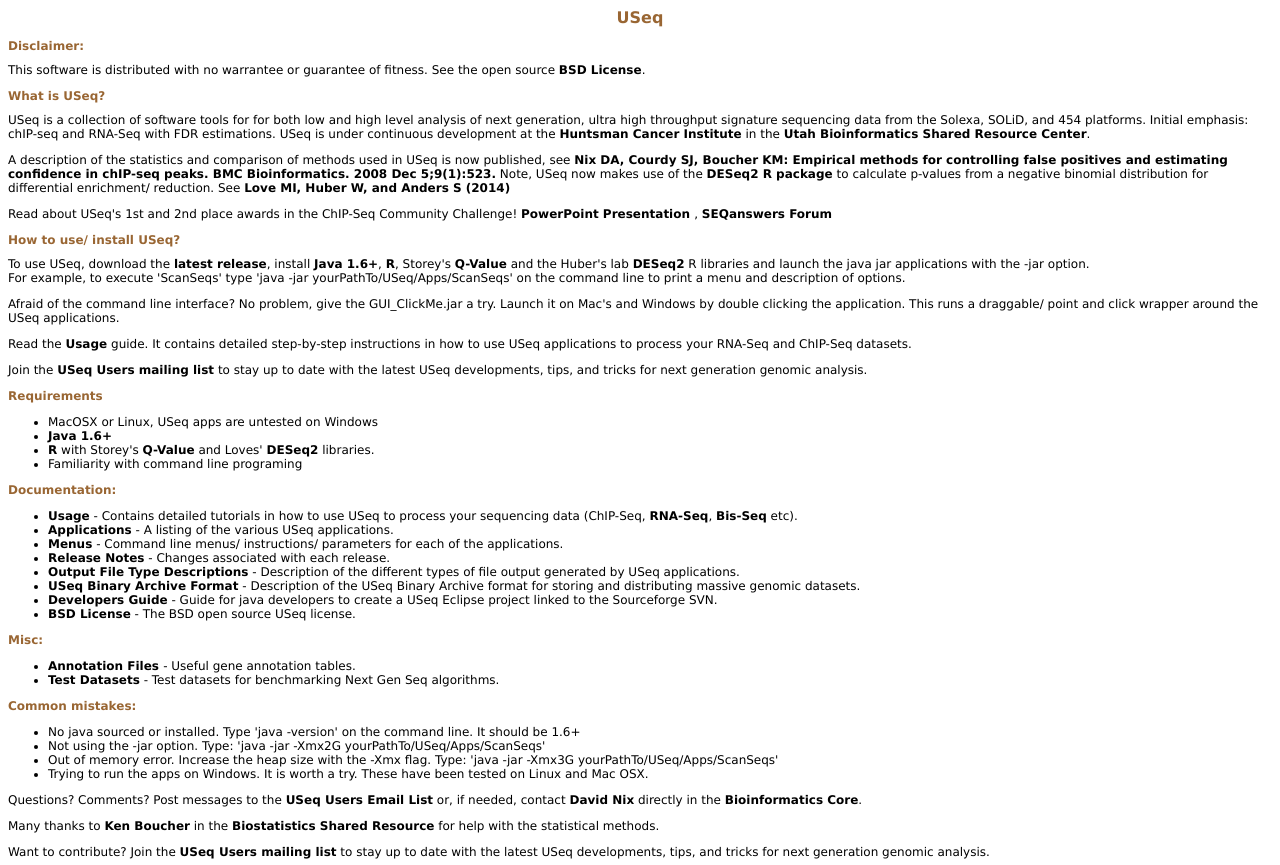
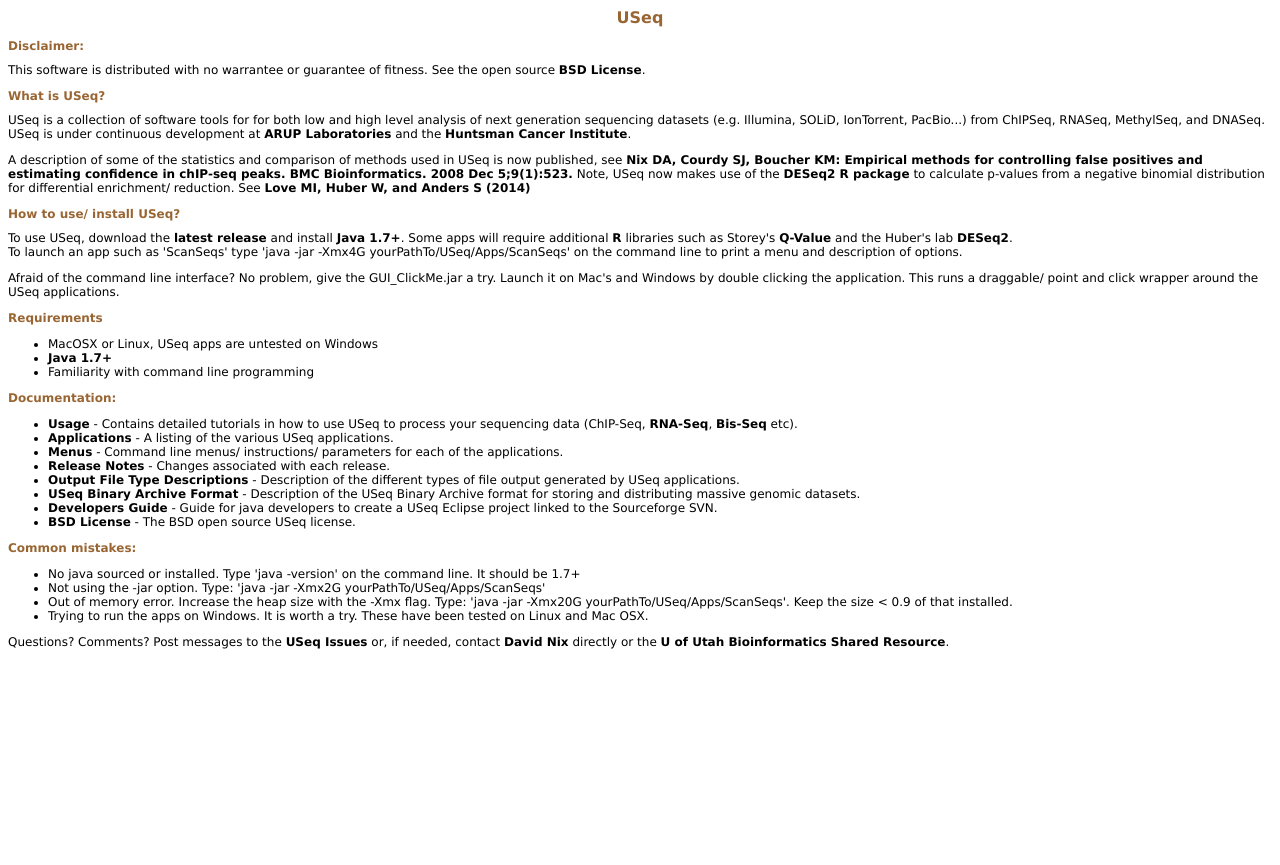
Before and after one commit to HuntsmanCancerInstitute/USeq, a plain HTML site: page Documentation/USeqDocumentation/README.html in a window 1280 px wide. Shown: the top 865 px of the page. After the commit the page ends 800 px from the top, so only its background shows below. Drawn offline with Linux system fonts and the light colour scheme; grey boxes are pictures that could not be loaded.

Commit message:
Updated the readme and index docs to reflect the move to ARUP and GitHub

```diff
--- a/Documentation/USeqDocumentation/README.html
+++ b/Documentation/USeqDocumentation/README.html
@@ -21,29 +21,28 @@
 <h2>Disclaimer:</h2> This software is distributed with no warrantee or guarantee of fitness. See the open source <A HREF="license.txt">BSD License</A></b>.<p>
 
 <h2>What is USeq?</h2>
-USeq is a collection of software tools for for both low and high level analysis of next generation, ultra high throughput signature sequencing data from the Solexa, SOLiD, and 454 platforms.
-Initial emphasis: chIP-seq and RNA-Seq with FDR estimations. USeq is under continuous development at the <a href="http://www.hci.utah.edu/">
-Huntsman Cancer Institute</a> in the <a href="http://bioserver.hci.utah.edu/BioInfo/">Utah Bioinformatics Shared Resource Center</a>.
+USeq is a collection of software tools for for both low and high level analysis of next generation sequencing datasets (e.g. Illumina, SOLiD, IonTorrent, PacBio...)
+from ChIPSeq, RNASeq, MethylSeq, and DNASeq. USeq is under continuous development at <a href="https://www.aruplab.com/">ARUP Laboratories</a>
+ and the <a href="http://healthcare.utah.edu/huntsmancancerinstitute/research/shared-resources/center-managed/bioinformatics/">
+Huntsman Cancer Institute</a>.
 <p>
-A description of the statistics and comparison of methods used in USeq is now published, see <A HREF="http://www.biomedcentral.com/1471-2105/9/523">Nix DA, Courdy SJ, Boucher KM: Empirical methods for controlling false positives and estimating confidence in chIP-seq peaks. BMC Bioinformatics. 2008 Dec 5;9(1):523.<a>
+A description of some of the statistics and comparison of methods used in USeq is now published, see <A HREF="http://www.biomedcentral.com/1471-2105/9/523">Nix DA, Courdy SJ, Boucher KM: Empirical methods for controlling false positives and estimating confidence in chIP-seq peaks. BMC Bioinformatics. 2008 Dec 5;9(1):523.<a>
 Note, USeq now makes use of the <a href="http://www.bioconductor.org/packages/release/bioc/html/DESeq2.html">DESeq2 R package</a> to calculate p-values from a negative binomial distribution for differential enrichment/ reduction. See <A HREF="http://biorxiv.org/content/early/2014/05/27/002832"> Love MI, Huber W, and Anders S (2014)</a>
 <p>
-Read about USeq's 1st and 2nd place awards in the ChIP-Seq Community Challenge! <A HREF="nextGenJCMar09.ppt">PowerPoint Presentation </A>, <a href="http://seqanswers.com/forums/showthread.php?t=1039">SEQanswers Forum</a>
 <h2>How to use/ install USeq?</h2>
-To use USeq, download the <a href="http://sourceforge.net/projects/useq">latest release</a>, install <a href="http://www.java.com/en/download/">Java 1.6+</a>, <a href="http://www.r-project.org/">R</a>, Storey's <a href="http://genomics.princeton.edu/storeylab/qvalue/">Q-Value</a>
-and the Huber's lab <a href="http://www.bioconductor.org/packages/release/bioc/html/DESeq2.html">DESeq2</a> R libraries and launch the java jar applications with the -jar option.<br>
-For example, to execute 'ScanSeqs' type 'java -jar yourPathTo/USeq/Apps/ScanSeqs' on the command line to print a menu and description of options. <p>
+To use USeq, download the <a href="https://github.com/ARUP-NGS/USeq/releases">latest release</a> and install <a href="http://www.java.com/en/download/">Java 1.7+</a>. Some apps will require additional <a href="http://www.r-project.org/">R</a> libraries
+such as Storey's <a href="http://genomics.princeton.edu/storeylab/qvalue/">Q-Value</a>
+and the Huber's lab <a href="http://www.bioconductor.org/packages/release/bioc/html/DESeq2.html">DESeq2</a>.<br>
+
+To launch an app such as 'ScanSeqs' type 'java -jar -Xmx4G yourPathTo/USeq/Apps/ScanSeqs' on the command line to print a menu and description of options. <p>
 Afraid of the command line interface? No problem, give the GUI_ClickMe.jar a try. Launch it on Mac's and Windows by double clicking the application. This runs a draggable/ point and click wrapper
 around the USeq applications. <p>
-Read the <A HREF="usage.html">Usage</A> guide. It contains detailed step-by-step instructions in how to use USeq applications to process your RNA-Seq and ChIP-Seq datasets.<p>
-Join the <a href="https://lists.sourceforge.net/lists/listinfo/useq-users">USeq Users mailing list</a> to stay up to date with the latest USeq developments, tips, and tricks for next generation genomic analysis.<p>
 
 <h2>Requirements</h2>
  <ul>
  	<li>MacOSX or Linux, USeq apps are untested on Windows
-	<li><a href="http://www.java.com/en/download/">Java 1.6+</a>
-	<li><a href="http://www.r-project.org/">R</a> with Storey's <a href="http://genomics.princeton.edu/storeylab/qvalue/">Q-Value</a> and Loves' <a href="http://www.bioconductor.org/packages/release/bioc/html/DESeq2.html">DESeq2</a> libraries.
-	<li>Familiarity with command line programing
+	<li><a href="http://www.java.com/en/download/">Java 1.7+</a>
+	<li>Familiarity with command line programming
 </ul>
 
 <H2>Documentation:</H2>
@@ -58,26 +57,14 @@
 	<li><A HREF="license.txt">BSD License</A> - The BSD open source USeq license.</li>
 </ul>
 
-<H2>Misc:</H2>
- <ul>
-	<li><a href="http://bioserver.hci.utah.edu/Annotations/">Annotation Files </a> - Useful gene annotation tables.</li>
-	<li><a href="http://bioserver.hci.utah.edu/TestDatasets/">Test Datasets</a> - Test datasets for benchmarking Next Gen Seq algorithms.</li>
-</ul>
-
 <H2>Common mistakes:</H2>
  <ul>
-	<li>No java sourced or installed.  Type 'java -version' on the command line.  It should be 1.6+ </li>
+	<li>No java sourced or installed.  Type 'java -version' on the command line.  It should be 1.7+ </li>
 	<li>Not using the -jar option.  Type: 'java -jar -Xmx2G yourPathTo/USeq/Apps/ScanSeqs'</li>
-	<li>Out of memory error.  Increase the heap size with the -Xmx flag.  Type: 'java -jar -Xmx3G yourPathTo/USeq/Apps/ScanSeqs'</li>
+	<li>Out of memory error.  Increase the heap size with the -Xmx flag.  Type: 'java -jar -Xmx20G yourPathTo/USeq/Apps/ScanSeqs'. Keep the size < 0.9 of that installed.</li>
 	<li>Trying to run the apps on Windows.  It is worth a try. These have been tested on Linux and Mac OSX.</li>
 </ul>
 
-Questions? Comments? Post messages to the <a href="mailto:useq-users@lists.sourceforge.net">USeq Users Email List</a> or, if needed, contact <a href="mailto:David.Nix@hci.utah.edu">David Nix</a> directly in the <a href="mailto:bioinformaticsCore@utah.edu">Bioinformatics Core</a>.
+Questions? Comments? Post messages to the <a href="https://github.com/ARUP-NGS/USeq/issues">USeq Issues</a> or, if needed, contact <a href="mailto:David.Nix@aruplab.com">David Nix</a> directly or the <a href="mailto:bioinformaticsCore@utah.edu">U of Utah Bioinformatics Shared Resource</a>.
 <p>
-Many thanks to <a href="mailto:ken.boucher@hci.utah.edu">Ken Boucher<a/> in the <a href="http://www.hci.utah.edu/research/sharedResources.jsp?deptId=5">Biostatistics Shared Resource<a/> for help with the statistical methods.
-<p>
-Want to contribute? Join the <a href="https://lists.sourceforge.net/lists/listinfo/useq-users">USeq Users mailing list</a> to stay up to date with the latest USeq developments, tips, and tricks for next generation genomic analysis.<p>
-<p>
-<center><a href="http://sourceforge.net"><img src="http://sflogo.sourceforge.net/sflogo.php?group_id=222996&amp;type=2" width="125" height="37" border="0" alt="SourceForge.net Logo" /></a></center>
-
 </HTML>
```
Also changed, not shown: Documentation/USeqDocumentation/index.html (+15 -27 lines).
